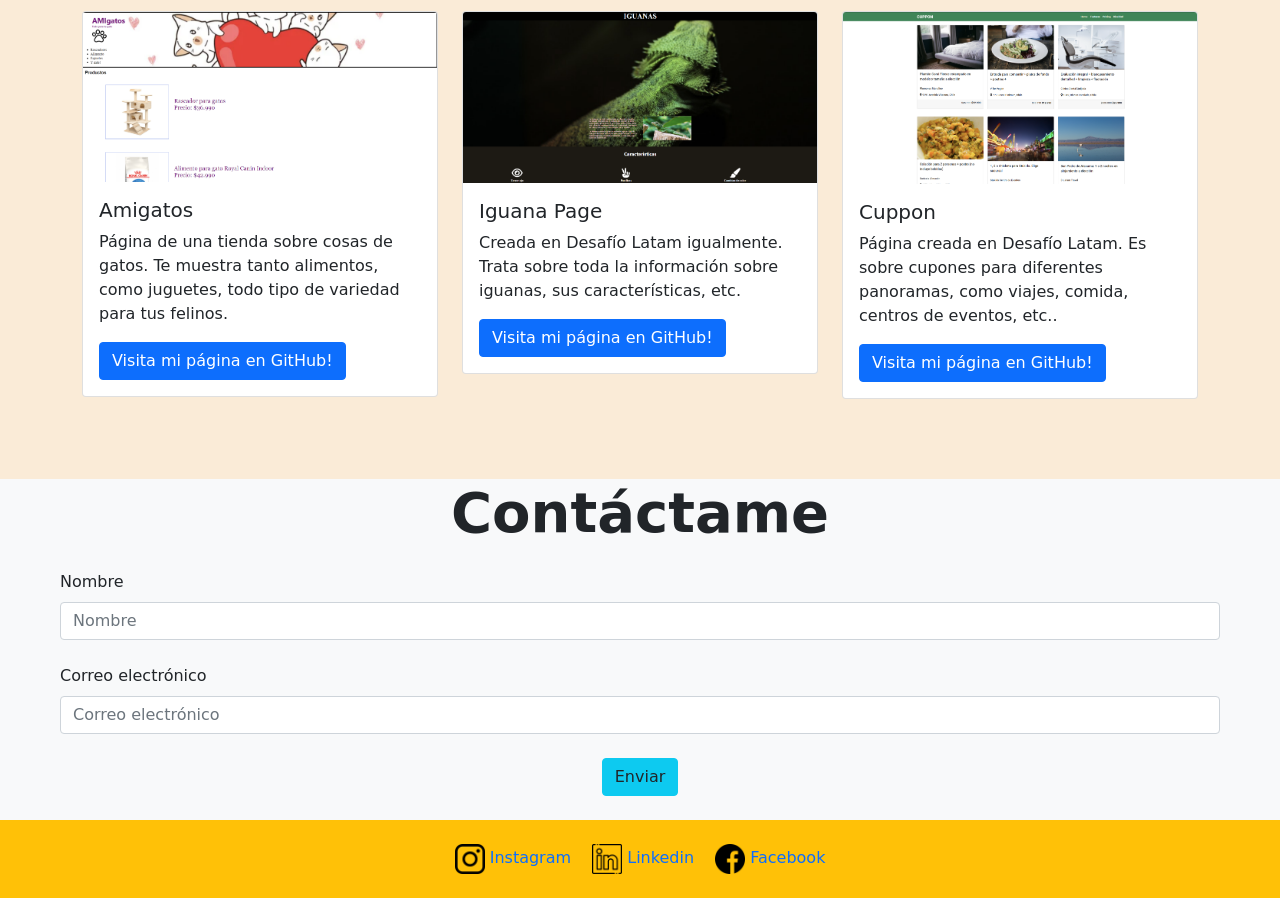
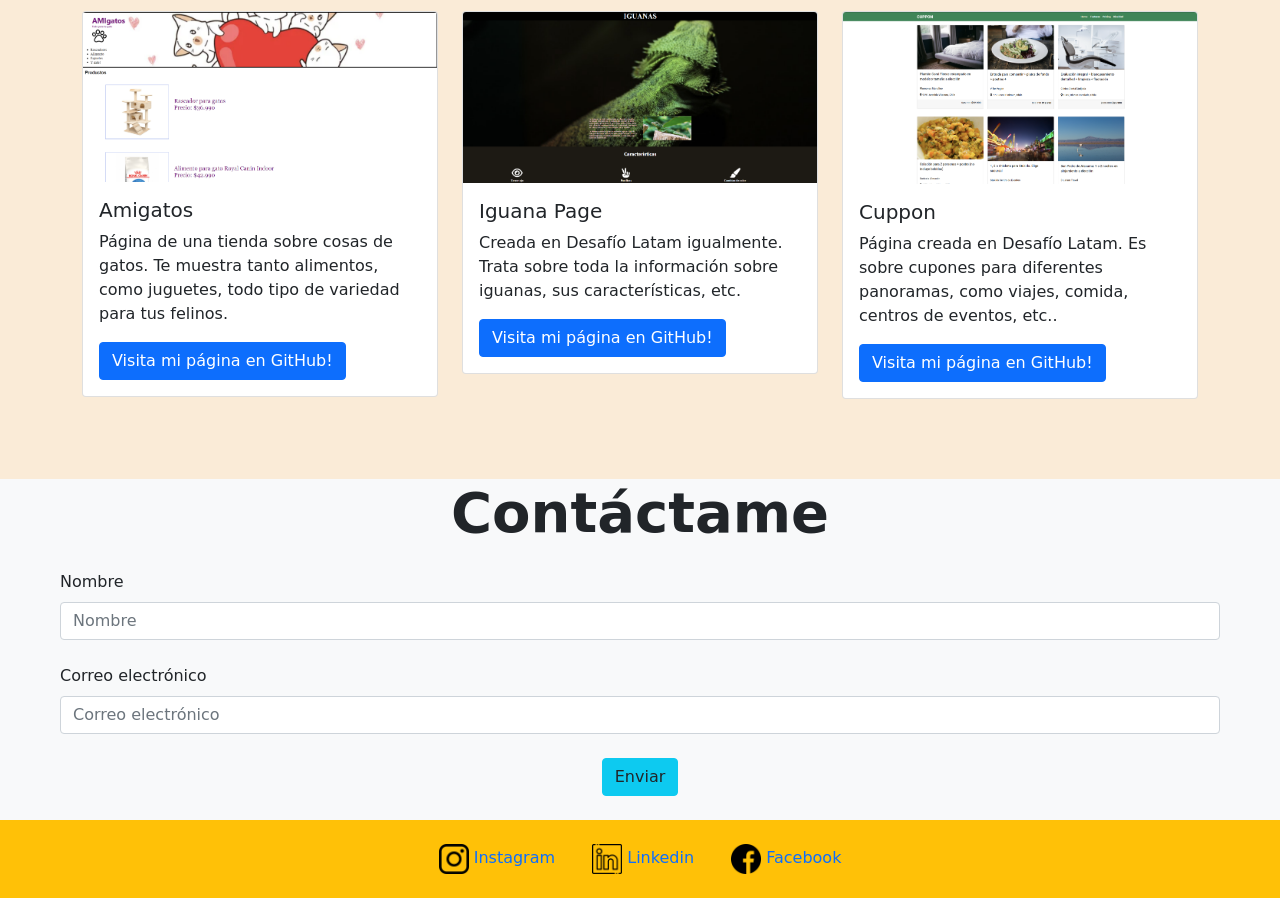
Before and after one commit to kescudero2209/kescudero2209.github.io, a plain HTML site: page index.html in a window 1280 px wide. Shown: the part 909-1807 px from the top of the page. Drawn offline with nearby package versions, Linux system fonts and the light colour scheme.

Commit message:
margin is added on social media icons

```diff
--- a/index.html
+++ b/index.html
@@ -209,7 +209,7 @@
       <div class="bg-warning text-center text-dark p-4">
         <a
           href="https://www.instagram.com/kvrleein/"
-          class="text-decoration-none"
+          class="text-decoration-none m-3"
         >
           <img
             class="imgfooter"
@@ -231,7 +231,7 @@
         </a>
         <a
           href="https://www.facebook.com/karlantoniaa/"
-          class="text-decoration-none"
+          class="text-decoration-none m-3"
         >
           <img
             class="imgfooter"
```
